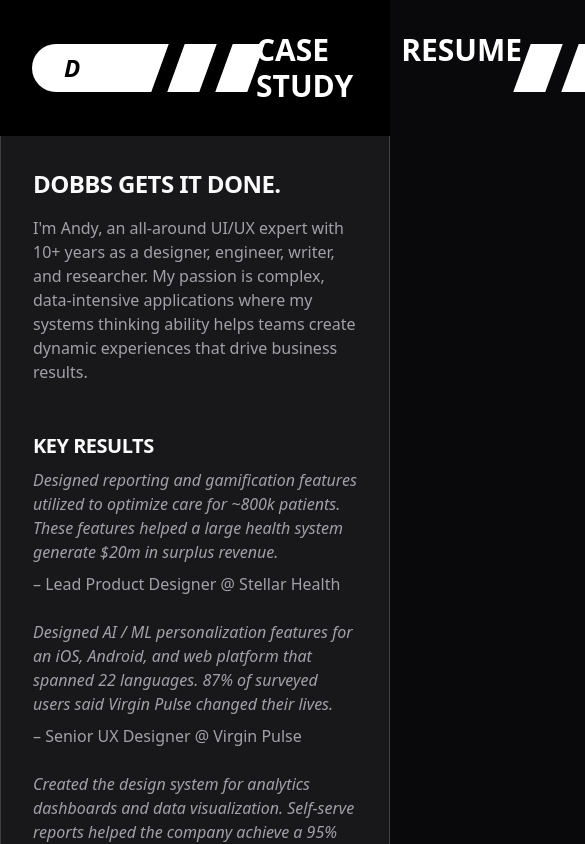
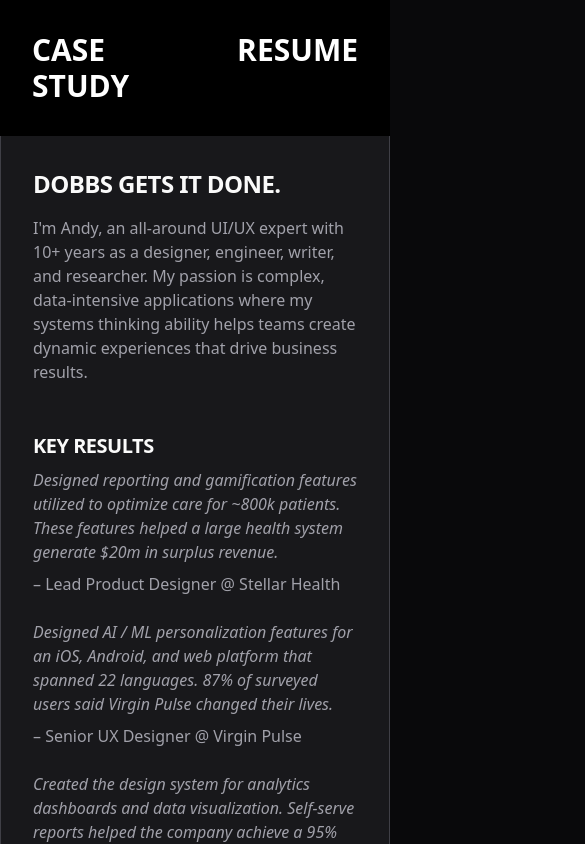
Before and after one commit to adobbs/portfolio, a Next.js app: page / in a window 390 px wide. Shown: the top 844 px of the page, 585 px wide, since content can reach past the window. Built offline with nearby package versions, Linux system fonts and the light colour scheme.

Commit message:
Finish responsive handling of nav bar

```diff
--- a/app/page.tsx
+++ b/app/page.tsx
@@ -18,17 +18,11 @@ export default function Home() {
       </Head>
       <nav className="flex justify-between items-center p-8 bg-black">
         <div className="flex gap-12">
-          <div className="relative flex items-center w-[96px] lg:w-[128px] xl:w-[224px] 2xl:w-[256px] h-12 rounded-l-full bg-white text-black
-              after:absolute after:content-[''] after:w-16 after:h-12 after:top-0 after:left-[64px] lg:after:left-[96px] xl:after:left-[192px] 2xl:after:left-[224px] after:bg-white after:-skew-x-[20deg]">
-            <div className="hidden xl:block ml-8 text-2xl font-extrabold uppercase italic">
-              Dobbs
-            </div>
-            <div className="block xl:hidden ml-8 text-2xl font-extrabold uppercase italic">
-              D
-            </div>
+          <div className="relative hidden lg:flex items-center lg:w-[128px] xl:w-[224px] 2xl:w-[256px] h-12 rounded-l-full bg-white text-black
+              after:absolute after:content-[''] after:w-16 after:h-12 after:top-0 lg:after:left-[96px] xl:after:left-[192px] 2xl:after:left-[224px] after:bg-white after:-skew-x-[20deg]">
           </div>
-          <div className="w-8 h-12 bg-white -skew-x-[20deg]"></div>
-          <div className=" -ml-8 w-8 h-12 bg-white -skew-x-[20deg]"></div>
+          <div className="hidden xl:block w-8 h-12 bg-white -skew-x-[20deg]"></div>
+          <div className="hidden xl:block -ml-8 w-8 h-12 bg-white -skew-x-[20deg]"></div>
         </div>
         <div className="flex gap-12">
           <Link className="text-3xl font-semibold text-white uppercase hover:text-[#ffe347] hover:cursor-pointer"
@@ -40,9 +34,9 @@ export default function Home() {
             href="/AndyDobbsResume.pdf" target="_blank">Resume</a>
         </div>
         <div className="flex gap-12">
-          <div className="w-8 h-12 bg-white -skew-x-[20deg]"></div>
-          <div className="relative flex justify-end items-center gap-4 w-[320px] h-12 rounded-r-full bg-white text-black
-            before:absolute before:content-[''] before:w-16 before:h-12 before:top-0 before:right-[288px] before:bg-white before:-skew-x-[20deg]">
+          <div className="hidden xl:block w-8 h-12 bg-white -skew-x-[20deg]"></div>
+          <div className="relative hidden lg:flex justify-end items-center gap-4 lg:w-[192px] xl:w-[288px] 2xl:w-[320px] h-12 rounded-r-full bg-white text-black
+            before:absolute before:content-[''] before:w-16 before:h-12 lg:before:right-[160px] xl:before:right-[256px] 2xl:before:right-[288px] before:bg-white before:-skew-x-[20deg]">
               <svg xmlns="http://www.w3.org/2000/svg" className="hover:text-[#ffe347] hover:cursor-pointer" width="24" height="24" viewBox="0 0 24 24" stroke-width="2" stroke="currentColor" fill="none" stroke-linecap="round" stroke-linejoin="round">
                 <path stroke="none" d="M0 0h24v24H0z" fill="none"></path>
                 <path d="M4 4m0 2a2 2 0 0 1 2 -2h12a2 2 0 0 1 2 2v12a2 2 0 0 1 -2 2h-12a2 2 0 0 1 -2 -2z"></path>
```
